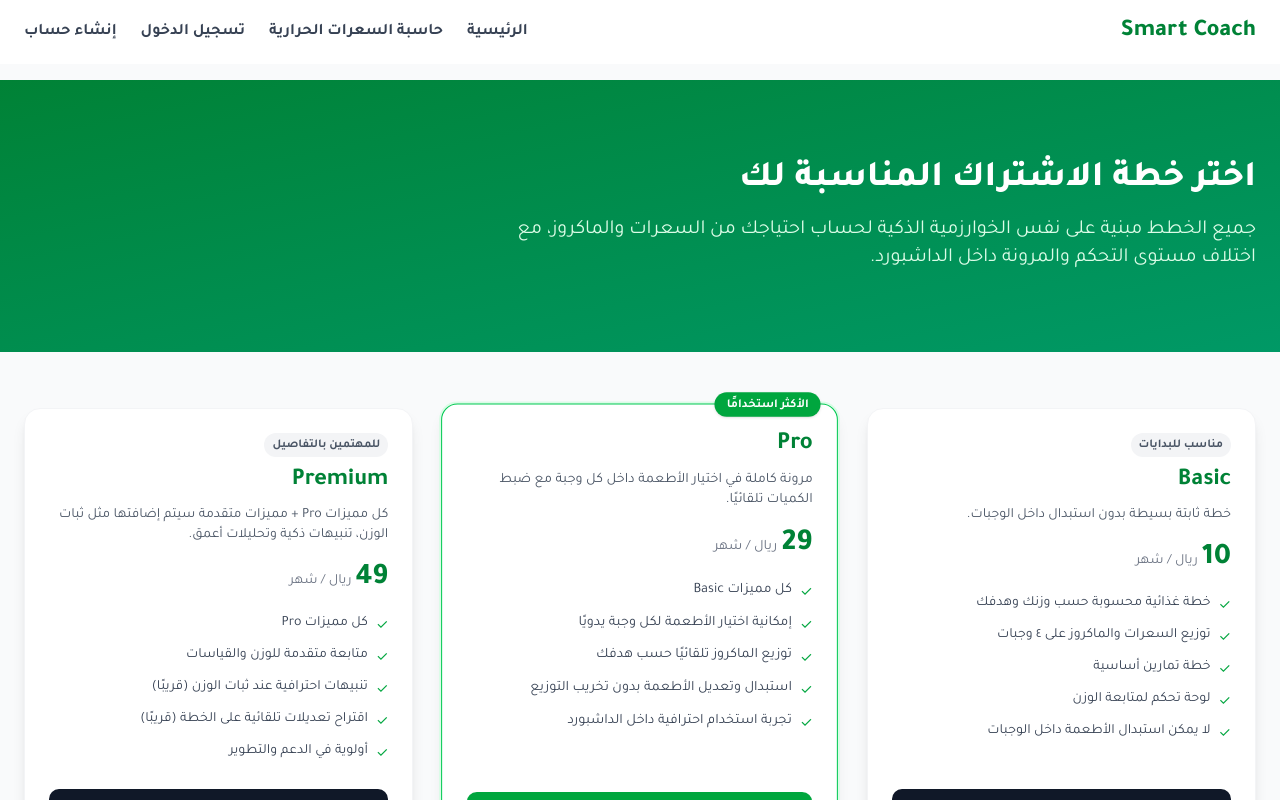
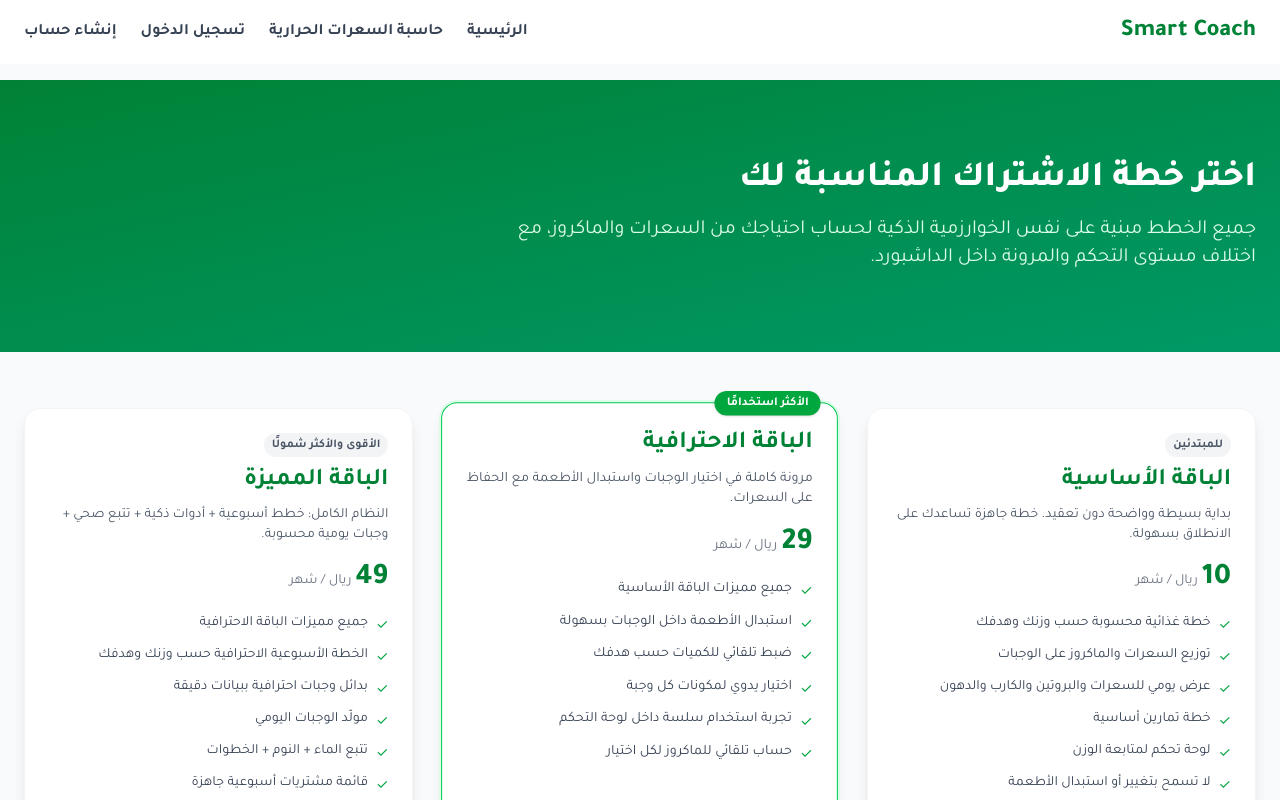
Before and after one commit to forktcll-33/fitness-app, a Next.js app: page /subscriptions in a window 1280 px wide. Shown: the top 800 px of the page. Built offline with nearby package versions, Linux system fonts and the light colour scheme.

Commit message:
Update premium pages + logout + back buttons + cookie fix

```diff
--- a/pages/api/auth/login.js
+++ b/pages/api/auth/login.js
@@ -27,22 +27,37 @@ export default async function handler(req, res) {
       return res.status(401).json({ error: "بيانات الدخول غير صحيحة" });
     }
 
-    // ✅ إنشاء JWT
+    // ✅ إنشاء JWT جديد
     const token = jwt.sign(
       { id: user.id.toString(), email: user.email, role: user.role },
       process.env.JWT_SECRET,
       { expiresIn: "7d" }
     );
 
-    // ✅ تخزينه في Cookie
-    const cookie = serialize(COOKIE_NAME, token, {
-      httpOnly: true,
-      secure: process.env.NODE_ENV === "production",
-      sameSite: "lax",
-      path: "/",
-      maxAge: 60 * 60 * 24 * 7, // أسبوع
-    });
-    res.setHeader("Set-Cookie", cookie);
+    // ============================================
+    //  🔥 الحل: إزالة الكوكي القديمة + وضع الجديدة
+    // ============================================
+    res.setHeader("Set-Cookie", [
+      // حذف أي كوكي قديم
+      serialize(COOKIE_NAME, "", {
+        httpOnly: true,
+        secure: process.env.NODE_ENV === "production",
+        sameSite: "lax",
+        path: "/",
+        maxAge: 0,
+      }),
+
+      // إنشاء كوكي جديدة نظيفة
+      serialize(COOKIE_NAME, token, {
+        httpOnly: true,
+        secure: process.env.NODE_ENV === "production",
+        sameSite: "lax",
+        path: "/",
+        maxAge: 60 * 60 * 24 * 7, // أسبوع
+      }),
+    ]);
+
+    // ============================================
 
     // ✅ تحديد الوجهة
     const missingData =
@@ -54,13 +69,13 @@ export default async function handler(req, res) {
       !user.goal;
 
     let redirect = "/dashboard";
+
     if ((user.role || "").toUpperCase() === "ADMIN") {
       redirect = "/admin";
     } else if (missingData) {
       redirect = "/onboarding";
     }
 
-    // ✅ رجوع منسق دائمًا
     return res.status(200).json({
       ok: true,
       message: "تم تسجيل الدخول بنجاح",
--- a/pages/premium/analyzer.js
+++ b/pages/premium/analyzer.js
@@ -82,6 +82,12 @@ export default function MealAnalyzer({ userName }) {
 
   return (
     <div className="min-h-screen bg-[#020617] text-gray-100" dir="rtl">
+        <a
+  href="/premium"
+  className="inline-flex items-center gap-1 text-sm px-3 py-1.5 rounded-lg bg-black/40 border border-gray-600 hover:bg-black/60 text-gray-200 transition w-fit mb-4"
+>
+  ← رجوع
+</a>
       <div className="max-w-3xl mx-auto px-4 py-10 space-y-8">
         {/* HERO */}
         <header className="rounded-3xl bg-gradient-to-l from-yellow-500/20 via-yellow-500/10 to-transparent border border-yellow-500/40 p-6 flex flex-col gap-3 shadow-xl shadow-yellow-500/10">
--- a/pages/premium/gifts.js
+++ b/pages/premium/gifts.js
@@ -93,6 +93,12 @@ const PACKS = [
 export default function PremiumGifts({ userName }) {
   return (
     <div className="min-h-screen bg-[#020617] text-gray-100" dir="rtl">
+        <a
+  href="/premium"
+  className="inline-flex items-center gap-1 text-sm px-3 py-1.5 rounded-lg bg-black/40 border border-gray-600 hover:bg-black/60 text-gray-200 transition w-fit mb-4"
+>
+  ← رجوع
+</a>
       <div className="max-w-5xl mx-auto px-4 py-10 space-y-8">
         {/* HERO */}
         <header className="rounded-3xl bg-gradient-to-l from-yellow-500/20 via-yellow-500/10 to-transparent border border-yellow-500/40 p-6 lg:p-8 flex flex-col gap-4 shadow-xl shadow-yellow-500/10">
--- a/pages/premium/index.js
+++ b/pages/premium/index.js
@@ -501,6 +501,17 @@ export default function PremiumHome({ userName, basePlan }) {
     </div>
   </div>
 </div>
+
+{/* زر تسجيل الخروج */}
+<div className="flex justify-end mt-2">
+  <a
+    href="/logout"
+    className="inline-flex items-center gap-2 px-3 py-2 text-sm rounded-xl bg-red-600/80 border border-red-600 text-white hover:bg-red-500 transition font-semibold"
+  >
+    تسجيل الخروج
+  </a>
+</div>
+
 </header>
 
         {/* الشبكة الرئيسية */}
--- a/pages/premium/meals.js
+++ b/pages/premium/meals.js
@@ -165,6 +165,12 @@ export default function MealGenerator({ userName, basePlan }) {
       className="min-h-screen bg-[#020617] text-gray-100"
       dir="rtl"
     >
+        <a
+  href="/premium"
+  className="inline-flex items-center gap-1 text-sm px-3 py-1.5 rounded-lg bg-black/40 border border-gray-600 hover:bg-black/60 text-gray-200 transition w-fit mb-4"
+>
+  ← رجوع
+</a>
       {/* HERO */}
       <div className="text-center py-10 border-b border-gray-800 bg-gradient-to-b from-black/40 to-transparent">
         <Utensils className="mx-auto w-12 h-12 text-yellow-400" />
--- a/pages/premium/training.js
+++ b/pages/premium/training.js
@@ -419,6 +419,12 @@ export default function PremiumTraining({ userName }) {
 
   return (
     <div className="min-h-screen bg-[#020617] text-gray-100" dir="rtl">
+        <a
+  href="/premium"
+  className="inline-flex items-center gap-1 text-sm px-3 py-1.5 rounded-lg bg-black/40 border border-gray-600 hover:bg-black/60 text-gray-200 transition w-fit mb-4"
+>
+  ← رجوع
+</a>
       <div className="max-w-5xl mx-auto px-4 py-8 space-y-8">
         {/* HERO */}
         <header className="rounded-3xl bg-gradient-to-l from-emerald-500/20 via-emerald-500/10 to-transparent border border-emerald-500/40 p-6 lg:p-8 shadow-xl shadow-emerald-500/10">
--- a/pages/premium/wellness.js
+++ b/pages/premium/wellness.js
@@ -85,6 +85,12 @@ export default function Wellness({ userId, userName, initialRecord }) {
 
   return (
     <div className="min-h-screen bg-white" dir="rtl">
+        <a
+  href="/premium"
+  className="inline-flex items-center gap-1 text-sm px-3 py-1.5 rounded-lg bg-black/40 border border-gray-600 hover:bg-black/60 text-gray-200 transition w-fit mb-4"
+>
+  ← رجوع
+</a>
       {/* HERO */}
       <div className="text-center py-14 border-b border-gray-100">
         <CheckCircle2 className="mx-auto w-12 h-12 text-yellow-600" />
--- a/pages/subscriptions.js
+++ b/pages/subscriptions.js
@@ -4,52 +4,58 @@ import Link from "next/link";
 const PLANS = [
     {
       id: "basic",
-    name: "Basic",
+      name: "الباقة الأساسية",
       price: "10",
       period: "ريال / شهر",
       highlight: false,
-    badge: "مناسب للبدايات",
-    description: "خطة ثابتة بسيطة بدون استبدال داخل الوجبات.",
+      badge: "للمبتدئين",
+      description: "بداية بسيطة وواضحة دون تعقيد. خطة جاهزة تساعدك على الانطلاق بسهولة.",
       features: [
         "خطة غذائية محسوبة حسب وزنك وهدفك",
-      "توزيع السعرات والماكروز على ٤ وجبات",
+        "توزيع السعرات والماكروز على الوجبات",
+        "عرض يومي للسعرات والبروتين والكارب والدهون",
         "خطة تمارين أساسية",
         "لوحة تحكم لمتابعة الوزن",
-      "لا يمكن استبدال الأطعمة داخل الوجبات",
+        "لا تسمح بتغيير أو استبدال الأطعمة",
       ],
     },
+
     {
       id: "pro",
-    name: "Pro",
+      name: "الباقة الاحترافية",
       price: "29",
       period: "ريال / شهر",
       highlight: true,
       badge: "الأكثر استخدامًا",
-    description:
-      "مرونة كاملة في اختيار الأطعمة داخل كل وجبة مع ضبط الكميات تلقائيًا.",
+      description: "مرونة كاملة في اختيار الوجبات واستبدال الأطعمة مع الحفاظ على السعرات.",
       features: [
-      "كل مميزات Basic",
-      "إمكانية اختيار الأطعمة لكل وجبة يدويًا",
-      "توزيع الماكروز تلقائيًا حسب هدفك",
-      "استبدال وتعديل الأطعمة بدون تخريب التوزيع",
-      "تجربة استخدام احترافية داخل الداشبورد",
+        "جميع مميزات الباقة الأساسية",
+        "استبدال الأطعمة داخل الوجبات بسهولة",
+        "ضبط تلقائي للكميات حسب هدفك",
+        "اختيار يدوي لمكونات كل وجبة",
+        "تجربة استخدام سلسة داخل لوحة التحكم",
+        "حساب تلقائي للماكروز لكل اختيار",
       ],
     },
+
     {
       id: "premium",
-    name: "Premium",
+      name: "الباقة المميزة",
       price: "49",
       period: "ريال / شهر",
       highlight: false,
-    badge: "للمهتمين بالتفاصيل",
-    description:
-      "كل مميزات Pro + مميزات متقدمة سيتم إضافتها مثل ثبات الوزن، تنبيهات ذكية وتحليلات أعمق.",
+      badge: "الأقوى والأكثر شمولًا",
+      description: "النظام الكامل: خطط أسبوعية + أدوات ذكية + تتبع صحي + وجبات يومية محسوبة.",
       features: [
-      "كل مميزات Pro",
-      "متابعة متقدمة للوزن والقياسات",
-      "تنبيهات احترافية عند ثبات الوزن (قريبًا)",
-      "اقتراح تعديلات تلقائية على الخطة (قريبًا)",
-      "أولوية في الدعم والتطوير",
+        "جميع مميزات الباقة الاحترافية",
+        "الخطة الأسبوعية الاحترافية حسب وزنك وهدفك",
+        "بدائل وجبات احترافية ببيانات دقيقة",
+        "مولّد الوجبات اليومي",
+        "تتبع الماء + النوم + الخطوات",
+        "قائمة مشتريات أسبوعية جاهزة",
+        "خطة تدريب شاملة",
+        "حزم وهدايا أسبوعية مخصصة",
+        "دعم VIP وأولوية في الاستجابة",
       ],
     },
   ];
```
Lines whose indentation alone changed are shown as unchanged.
